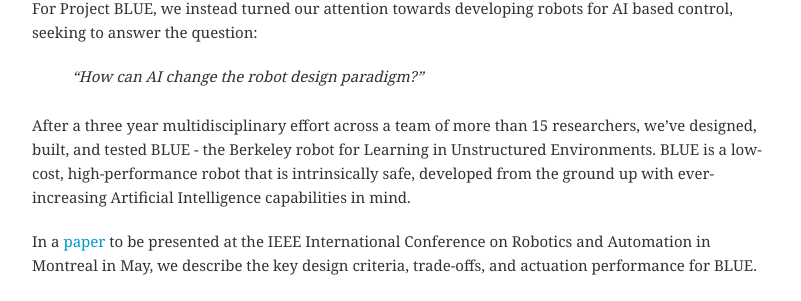
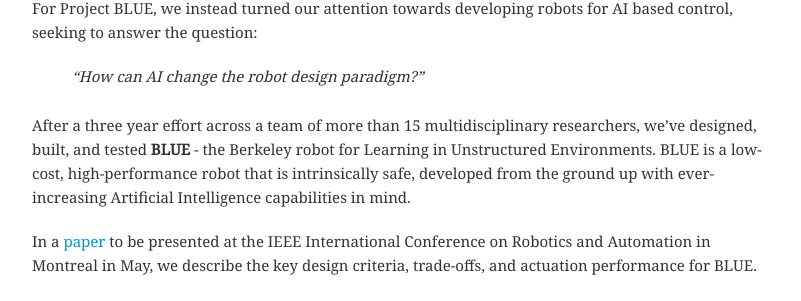
Before and after one commit to berkeleyopenarms/rll_site, a Jekyll site: the page built from index.md, in a window 1280 px wide. Shown: the part 752-1053 px from the top of the page, without its empty margins (238-1039 px from the left). Built offline with Jekyll 4.4.1, drawn with Linux system fonts in a browser that asks for light colours; comment, search, counter and statistics services are not loaded.

```diff
--- a/index.md
+++ b/index.md
@@ -14,7 +14,7 @@ For Project BLUE, we instead turned our attention towards developing robots for
 
 > *“How can AI change the robot design paradigm?”*
 
-After a three year multidisciplinary effort across a team of more than 15 researchers, we’ve designed, built, and tested BLUE - the Berkeley robot for Learning in Unstructured Environments. BLUE is a low-cost, high-performance robot that is intrinsically safe, developed from the ground up with ever-increasing Artificial Intelligence capabilities in mind.
+After a three year effort across a team of more than 15 multidisciplinary researchers, we’ve designed, built, and tested **BLUE** - the Berkeley robot for Learning in Unstructured Environments. BLUE is a low-cost, high-performance robot that is intrinsically safe, developed from the ground up with ever-increasing Artificial Intelligence capabilities in mind.
 
 In a [paper]({{ '/paper' | relative_url }}) to be presented at the IEEE International Conference on Robotics and Automation in Montreal in May, we describe the key design criteria, trade-offs, and actuation performance for BLUE.
 
```
